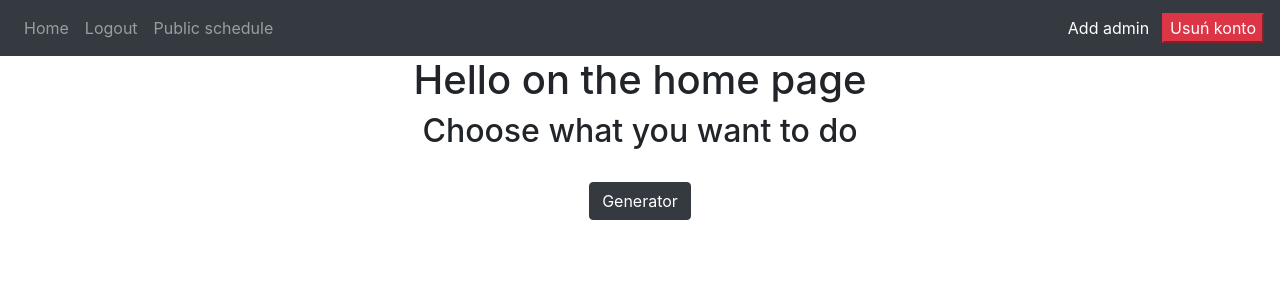
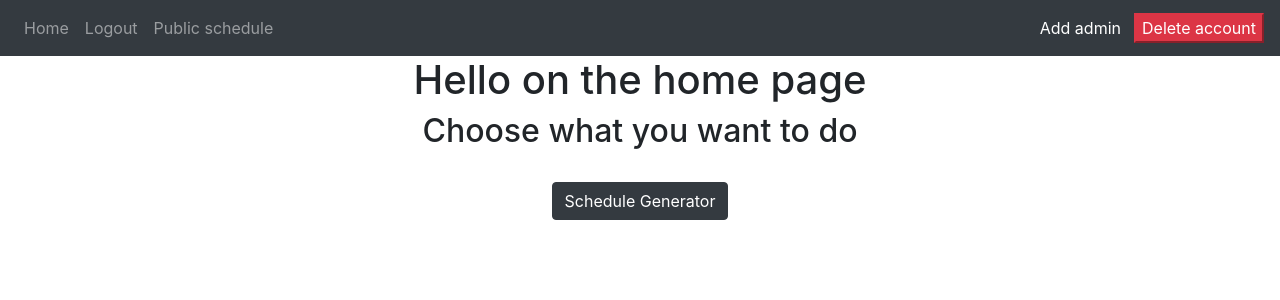
Before and after one commit to ReptilianEye/MyTournamentApp, a Flask app: page / in a window 1280 px wide. Shown: the top 300 px of the page. Run offline with Flask 2, Linux system fonts and the light colour scheme; a user stored in the database is signed in; some libraries are stand-ins or nearby versions.

Commit message:
Change language to English 2

```diff
--- a/website/templates/base.html
+++ b/website/templates/base.html
@@ -53,7 +53,7 @@
         class="btn-danger"
         onClick="deleteUser({{user.id}})"
       >
-        Usuń konto
+        Delete account
       </button>
 
       {% endif %}
--- a/website/templates/home.html
+++ b/website/templates/home.html
@@ -6,7 +6,7 @@ content %}
 <br />
 <form method="POST">
   <div align="center">
-    <a type="button" href="/generator" class="btn btn-dark"> Generator</a>
+    <a type="button" href="/generator" class="btn btn-dark">Schedule Generator</a>
   </div>
 </form>
 {% endblock %}
```
